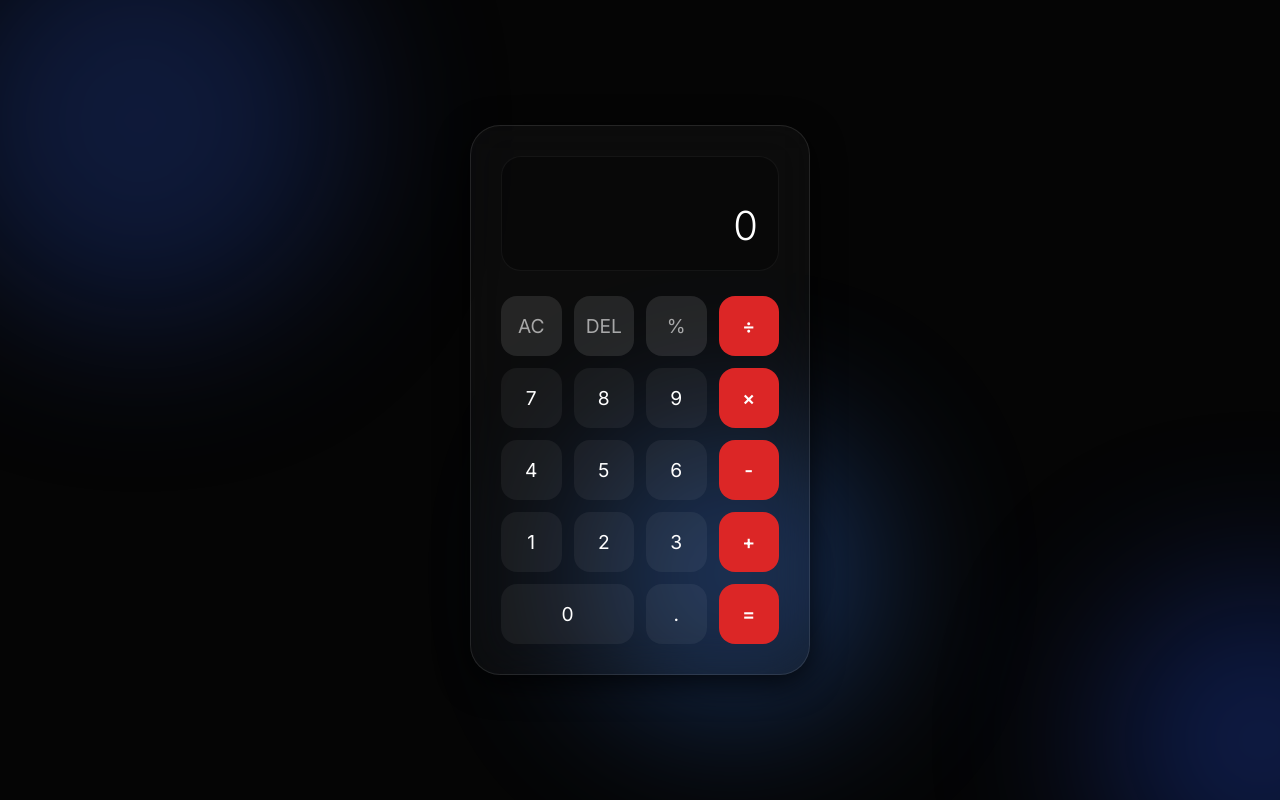
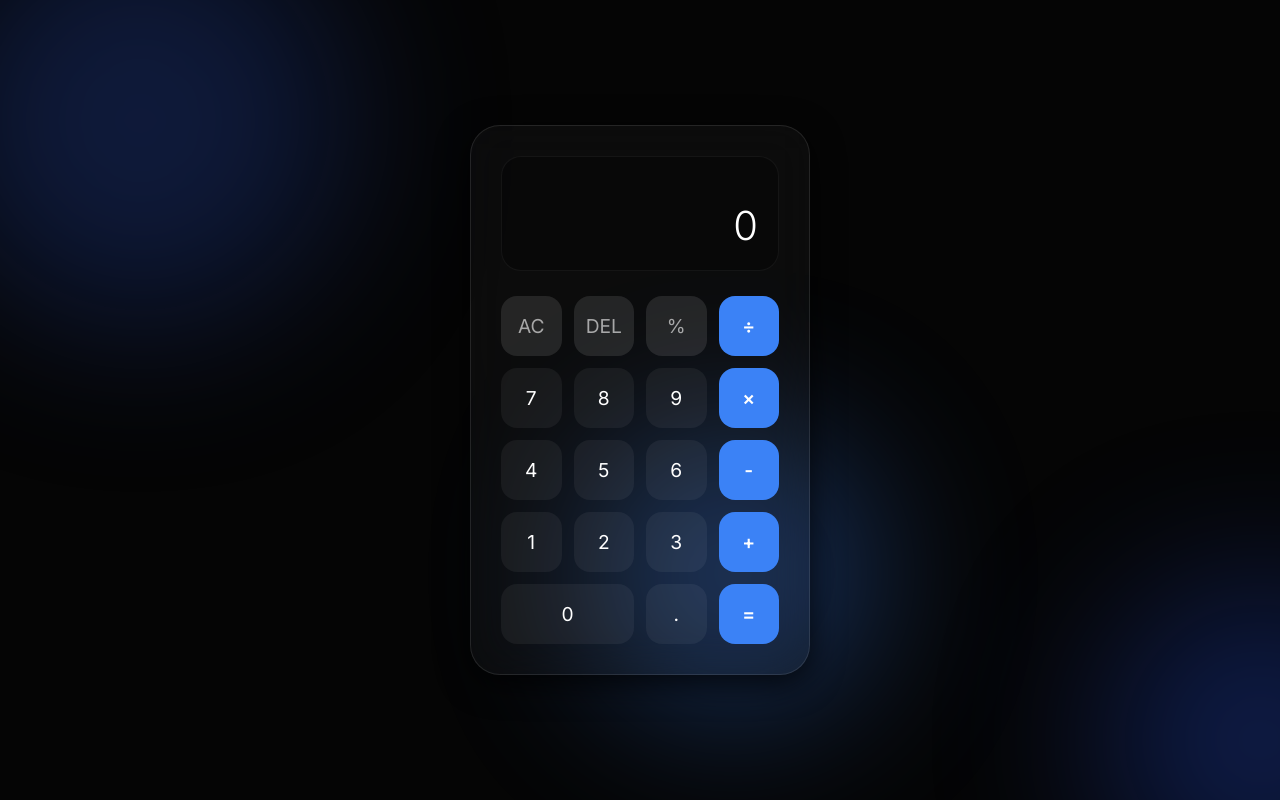
Before and after one commit to Timmmmmyyyyy/experiment, a plain HTML site: page index.html in a window 1280 px wide. Drawn offline with Linux system fonts and the light colour scheme.

Commit message:
Change calculator accent buttons to blue
Co-Authored-By: Claude Sonnet 4.6 <noreply@anthropic.com>

```diff
--- a/style.css
+++ b/style.css
@@ -5,8 +5,8 @@
     --glass-shadow: 0 8px 32px 0 rgba(0, 0, 0, 0.8);
     --text-primary: #ffffff;
     --text-secondary: rgba(255, 255, 255, 0.6);
-    --accent: #dc2626;
-    --accent-hover: #ef4444;
+    --accent: #3b82f6;
+    --accent-hover: #60a5fa;
     --secondary-btn: rgba(255, 255, 255, 0.1);
     --secondary-btn-hover: rgba(255, 255, 255, 0.2);
 }
```
